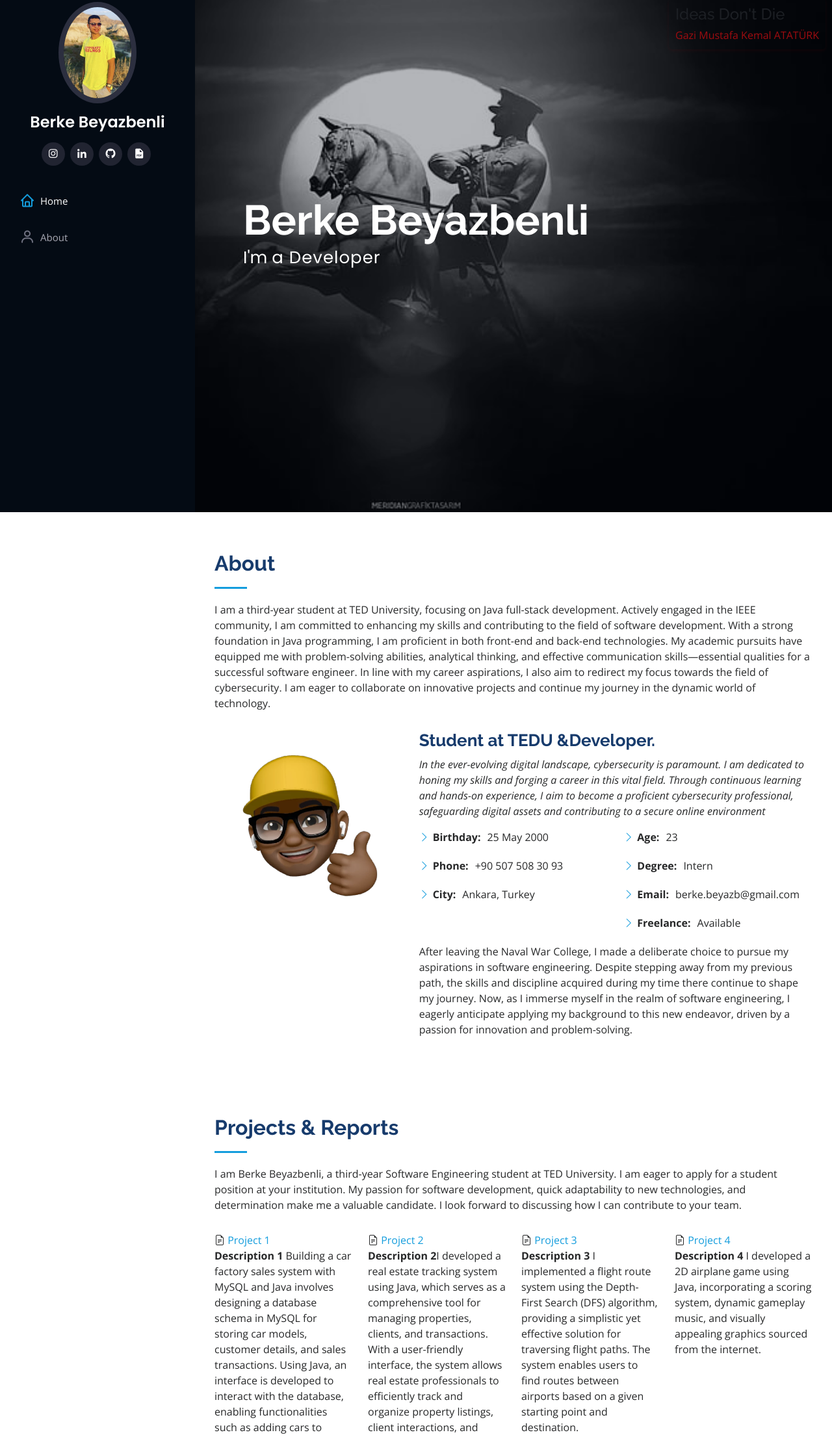
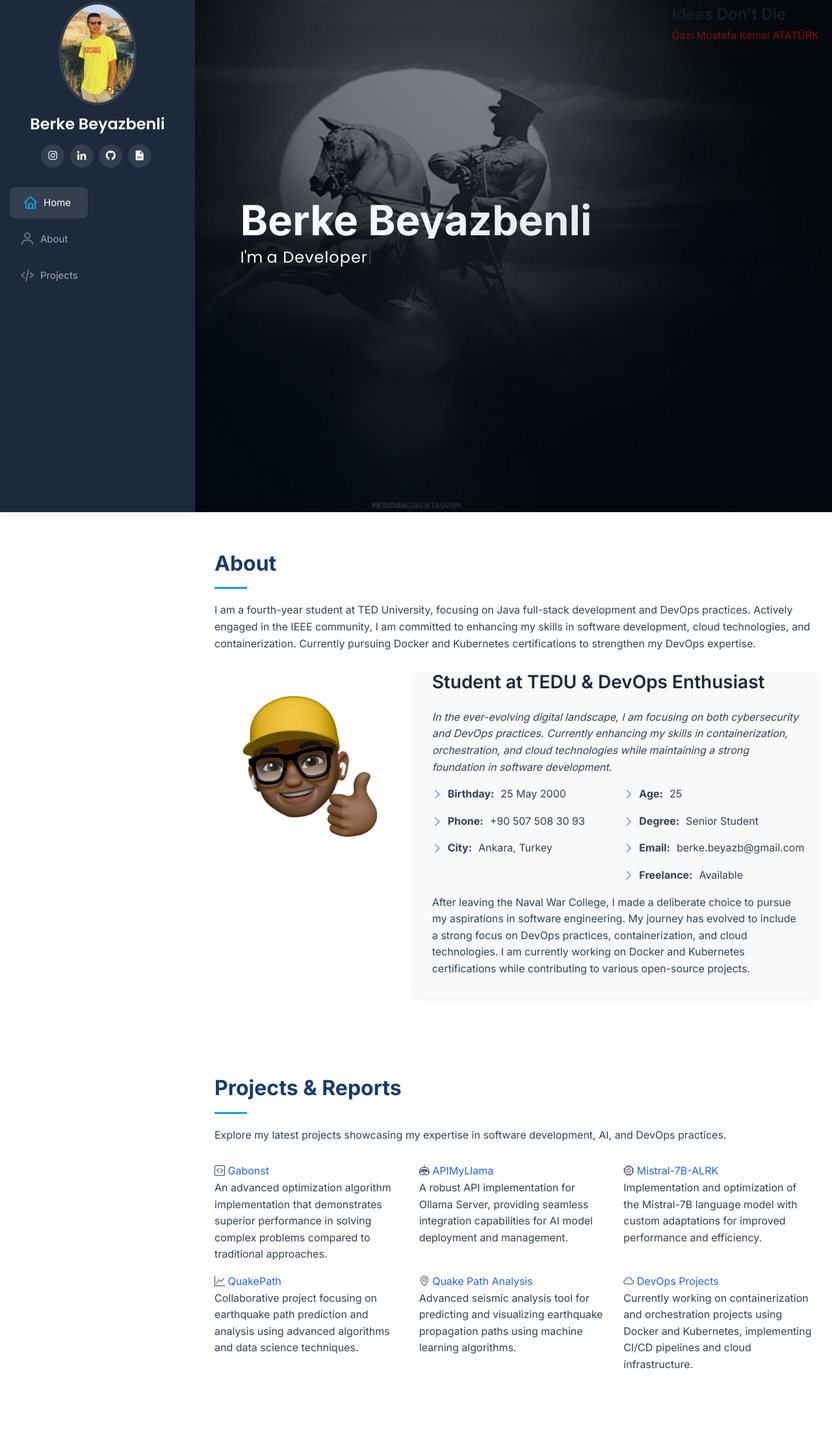
Before and after one commit to berkebeyazbenli/berkebeyazbenli.github.io, a plain HTML site: page index.html in a window 1280 px wide. Shown: the part 12-2223 px from the top of the page at 65% size. After the commit the page ends 2201 px from the top, so only its background shows below. Drawn offline with nearby package versions, Linux system fonts and the light colour scheme.

Commit message:
Update portfolio with new projects and DevOps focus

```diff
--- a/assets/css/style.css
+++ b/assets/css/style.css
@@ -1,26 +1,34 @@
+/* Modern Color Variables */
+:root {
+  --primary-color: #2563eb;
+  --secondary-color: #3b82f6;
+  --dark-color: #1e293b;
+  --light-color: #f8fafc;
+  --text-color: #334155;
+  --border-color: #e2e8f0;
+  --transition: all 0.3s ease;
+}
 
 body {
-  font-family: "Open Sans", sans-serif;
-  color: #272829;
+  font-family: 'Inter', 'Open Sans', sans-serif;
+  color: var(--text-color);
+  line-height: 1.6;
 }
 
 a {
-  color: #149ddd;
+  color: var(--primary-color);
   text-decoration: none;
+  transition: var(--transition);
 }
 
 a:hover {
-  color: #37b3ed;
-  text-decoration: none;
+  color: var(--secondary-color);
 }
 
-h1,
-h2,
-h3,
-h4,
-h5,
-h6 {
-  font-family: "Raleway", sans-serif;
+h1, h2, h3, h4, h5, h6 {
+  font-family: 'Inter', 'Raleway', sans-serif;
+  font-weight: 600;
+  color: var(--dark-color);
 }
 
 .back-to-top {
@@ -30,11 +38,11 @@ h6 {
   right: 15px;
   bottom: 15px;
   z-index: 996;
-  background: #149ddd;
+  background: var(--primary-color);
   width: 40px;
   height: 40px;
   border-radius: 50px;
-  transition: all 0.4s;
+  transition: var(--transition);
 }
 
 .back-to-top i {
@@ -44,7 +52,7 @@ h6 {
 }
 
 .back-to-top:hover {
-  background: #2eafec;
+  background: var(--secondary-color);
   color: #fff;
 }
 
@@ -64,15 +72,21 @@ h6 {
   z-index: 9997;
   transition: all 0.5s;
   padding: 0 15px;
-  background: #040b14;
+  background: var(--dark-color);
   overflow-y: auto;
+  box-shadow: 0 0 20px rgba(0, 0, 0, 0.1);
 }
 
 #header .profile img {
   margin: 15px auto;
   display: block;
   width: 120px;
-  border: 8px solid #2c2f3f;
+  border: 4px solid rgba(255, 255, 255, 0.1);
+  transition: var(--transition);
+}
+
+#header .profile img:hover {
+  transform: scale(1.05);
 }
 
 #header .profile h1 {
@@ -94,7 +108,9 @@ h6 {
 #header .profile .social-links a {
   font-size: 18px;
   display: inline-block;
-  background: #212431;
+  background: rgba(255, 255, 255, 0.1);
+  -webkit-backdrop-filter: blur(10px);
+  backdrop-filter: blur(10px);
   color: #fff;
   line-height: 1;
   padding: 8px 0;
@@ -103,13 +119,14 @@ h6 {
   text-align: center;
   width: 36px;
   height: 36px;
-  transition: 0.3s;
+  transition: var(--transition);
 }
 
 #header .profile .social-links a:hover {
-  background: #149ddd;
+  background: var(--primary-color);
   color: #fff;
   text-decoration: none;
+  transform: translateY(-3px);
 }
 
 #main {
@@ -161,8 +178,9 @@ h6 {
   color: #a8a9b4;
   padding: 12px 15px;
   margin-bottom: 8px;
-  transition: 0.3s;
+  transition: var(--transition);
   font-size: 15px;
+  border-radius: 8px;
 }
 
 .nav-menu a i,
@@ -178,6 +196,8 @@ h6 {
 .nav-menu li:hover>a {
   text-decoration: none;
   color: #fff;
+  background: rgba(255, 255, 255, 0.1);
+  padding-left: 20px;
 }
 
 .nav-menu a:hover i,
@@ -195,9 +215,9 @@ h6 {
   z-index: 9998;
   border: 0;
   font-size: 24px;
-  transition: all 0.4s;
+  transition: var(--transition);
   outline: none !important;
-  background-color: #149ddd;
+  background-color: var(--primary-color);
   color: #fff;
   width: 40px;
   height: 40px;
@@ -223,11 +243,13 @@ h6 {
   height: 100vh;
   background: url("../img/Atatürk.jpeg") top center;
   background-size: cover;
+  position: relative;
+  background-attachment: fixed;
 }
 
 #hero:before {
   content: "";
-  background: rgba(5, 13, 24, 0.3);
+  background: linear-gradient(45deg, rgba(5, 13, 24, 0.8), rgba(5, 13, 24, 0.4));
   position: absolute;
   bottom: 0;
   top: 0;
@@ -240,23 +262,26 @@ h6 {
   position: relative;
   z-index: 2;
   min-width: 300px;
-
+  padding: 0 20px;
 }
 
 
 
 #hero h1 {
   margin: 0 0 10px 0;
-  font-size: 64px;
+  font-size: 4rem;
   font-weight: 700;
   line-height: 56px;
   color: #fff;
+  background: linear-gradient(45deg, #fff, #e2e8f0);
+  -webkit-background-clip: text;
+  -webkit-text-fill-color: transparent;
 }
 
 #hero p {
   color: #fff;
   margin-bottom: 50px;
-  font-size: 26px;
+  font-size: 1.5rem;
   font-family: "Poppins", sans-serif;
 }
 
@@ -296,7 +321,7 @@ h6 {
 
 @media (max-width: 768px) {
   #hero h1 {
-    font-size: 28px;
+    font-size: 2.5rem;
     line-height: 36px;
   }
 
@@ -345,9 +370,9 @@ section {
 }
 
 .about .content h3 {
-  font-weight: 700;
-  font-size: 26px;
-  color: #173b6c;
+  font-size: 1.75rem;
+  margin-bottom: 1.5rem;
+  color: var(--dark-color);
 }
 
 .about .content ul {
@@ -356,7 +381,7 @@ section {
 }
 
 .about .content ul li {
-  margin-bottom: 20px;
+  margin-bottom: 1rem;
   display: flex;
   align-items: center;
 }
@@ -367,8 +392,8 @@ section {
 
 .about .content ul i {
   font-size: 16px;
-  margin-right: 5px;
-  color: #149ddd;
+  margin-right: 0.5rem;
+  color: var(--primary-color);
   line-height: 0;
 }
 
@@ -376,6 +401,12 @@ section {
   margin-bottom: 0;
 }
 
+.about .content {
+  padding: 2rem;
+  background: var(--light-color);
+  border-radius: 16px;
+  box-shadow: 0 4px 6px rgba(0, 0, 0, 0.05);
+}
 
 .facts {
   padding-bottom: 30px;
@@ -1061,3 +1092,19 @@ section {
     display: inline-block;
   }
 }
+
+/* Animations */
+[data-aos] {
+  transition-duration: 0.8s !important;
+}
+
+.fade-up {
+  opacity: 0;
+  transform: translateY(20px);
+  transition: var(--transition);
+}
+
+.fade-up.active {
+  opacity: 1;
+  transform: translateY(0);
+}
--- a/index.html
+++ b/index.html
@@ -6,17 +6,17 @@
   <meta content="width=device-width, initial-scale=1.0" name="viewport">
 
   <title>Berke Beyazbenli Portfolio</title>
-  <meta content="" name="description">
-  <meta content="" name="keywords">
-
+  <meta content="Software Engineer and Developer Portfolio" name="description">
+  <meta content="software engineer, developer, portfolio" name="keywords">
 
   <link href="assets/img/favicon.png" rel="icon">
   <link href="assets/img/favicon.png" rel="apple-touch-icon">
 
-
+  <!-- Google Fonts -->
+  <link href="https://fonts.googleapis.com/css2?family=Inter:wght@400;500;600;700&display=swap" rel="stylesheet">
   <link href="https://fonts.googleapis.com/css?family=Open+Sans:300,300i,400,400i,600,600i,700,700i|Raleway:300,300i,400,400i,500,500i,600,600i,700,700i|Poppins:300,300i,400,400i,500,500i,600,600i,700,700i" rel="stylesheet">
 
-
+  <!-- Vendor CSS Files -->
   <link href="assets/vendor/aos/aos.css" rel="stylesheet">
   <link href="assets/vendor/bootstrap/css/bootstrap.min.css" rel="stylesheet">
   <link href="assets/vendor/bootstrap-icons/bootstrap-icons.css" rel="stylesheet">
@@ -24,29 +24,23 @@
   <link href="assets/vendor/glightbox/css/glightbox.min.css" rel="stylesheet">
   <link href="assets/vendor/swiper/swiper-bundle.min.css" rel="stylesheet">
 
-
+  <!-- Template Main CSS File -->
   <link href="assets/css/style.css" rel="stylesheet">
-
 </head>
 
 <body>
-
-
   <i class="bi bi-list mobile-nav-toggle d-xl-none"></i>
-
 
   <header id="header">
     <div class="d-flex flex-column">
-
       <div class="profile">
-        <img src="assets/img/profilPhoto.jpg" alt="" class="img-fluid rounded-circle">
+        <img src="assets/img/profilPhoto.jpg" alt="Berke Beyazbenli" class="img-fluid rounded-circle">
         <h1 class="text-light"><a href="index.html">Berke Beyazbenli</a></h1>
         <div class="social-links mt-3 text-center">
-          <a href="https://www.instagram.com/berke.beyaz/" class="instagram"><i class="bx bxl-instagram"></i></a>
-          <a href="https://www.linkedin.com/in/berke-beyazbenli-266bab241/" class="linkedin"><i class="bx bxl-linkedin"></i></a>
-          <a href="https://github.com/berkebeyazbenli" class="github"><i class="bx bxl-github"></i></a>
-          <a href="https://drive.google.com/file/d/1twWj-VildSLMaqJsj_CzmjKlMBbq4MS_/view?usp=sharing" class="cv"><i class="bx bxs-file-pdf"></i></a>
-
+          <a href="https://www.instagram.com/berke.beyaz/" class="instagram" target="_blank" rel="noopener noreferrer"><i class="bx bxl-instagram"></i></a>
+          <a href="https://www.linkedin.com/in/berke-beyazbenli-266bab241/" class="linkedin" target="_blank" rel="noopener noreferrer"><i class="bx bxl-linkedin"></i></a>
+          <a href="https://github.com/berkebeyazbenli" class="github" target="_blank" rel="noopener noreferrer"><i class="bx bxl-github"></i></a>
+          <a href="https://drive.google.com/file/d/1gXznWvI301khpmwhQ9Uy6qEvJPK-RvmD/view?usp=drive_link" class="cv" target="_blank" rel="noopener noreferrer"><i class="bx bxs-file-pdf"></i></a>
         </div>
       </div>
 
@@ -54,21 +48,18 @@
         <ul>
           <li><a href="#hero" class="nav-link scrollto active"><i class="bx bx-home"></i> <span>Home</span></a></li>
           <li><a href="#about" class="nav-link scrollto"><i class="bx bx-user"></i> <span>About</span></a></li>
+          <li><a href="#projects" class="nav-link scrollto"><i class="bx bx-code-alt"></i> <span>Projects</span></a></li>
         </ul>
       </nav>
     </div>
   </header>
 
-  <section id="hero" class="d-flex flex-column justify-content-center align-items-center" style="background: url('assets/img/Atatürk.jpeg') top center; background-size: cover;">
+  <section id="hero" class="d-flex flex-column justify-content-center align-items-center">
     <div class="hero-container" data-aos="fade-in">
       <h1>Berke Beyazbenli</h1>
-      <p>I'm <span class="typed" data-typed-items=" a Student, a Developer, Turkish"></span></p>
+      <p>I'm <span class="typed" data-typed-items="a Student, a Developer, Turkish"></span></p>
     </div>
   </section>
-
-
-
-
 
   <section id="ideas" class="d-flex flex-column justify-content-center align-items-center">
     <div class="ideas-container" data-aos="fade-in">
@@ -77,26 +68,22 @@
     </div>
   </section>
 
-
   <main id="main">
-
-
     <section id="about" class="about">
       <div class="container">
-
-        <div class="section-title">
+        <div class="section-title" data-aos="fade-up">
           <h2>About</h2>
-          <p>I am a third-year student at TED University, focusing on Java full-stack development. Actively engaged in the IEEE community, I am committed to enhancing my skills and contributing to the field of software development. With a strong foundation in Java programming, I am proficient in both front-end and back-end technologies. My academic pursuits have equipped me with problem-solving abilities, analytical thinking, and effective communication skills—essential qualities for a successful software engineer. In line with my career aspirations, I also aim to redirect my focus towards the field of cybersecurity. I am eager to collaborate on innovative projects and continue my journey in the dynamic world of technology.</p>
+          <p>I am a fourth-year student at TED University, focusing on Java full-stack development and DevOps practices. Actively engaged in the IEEE community, I am committed to enhancing my skills in software development, cloud technologies, and containerization. Currently pursuing Docker and Kubernetes certifications to strengthen my DevOps expertise.</p>
         </div>
 
         <div class="row">
           <div class="col-lg-4" data-aos="fade-right">
-            <img src="assets/img/bitEmoji.png" class="img-fluid" alt="">
+            <img src="assets/img/bitEmoji.png" class="img-fluid" alt="Bitmoji">
           </div>
           <div class="col-lg-8 pt-4 pt-lg-0 content" data-aos="fade-left">
-            <h3>Student at TEDU &amp;Developer.</h3>
+            <h3>Student at TEDU &amp; DevOps Enthusiast</h3>
             <p class="fst-italic">
-              In the ever-evolving digital landscape, cybersecurity is paramount. I am dedicated to honing my skills and forging a career in this vital field. Through continuous learning and hands-on experience, I aim to become a proficient cybersecurity professional, safeguarding digital assets and contributing to a secure online environment
+              In the ever-evolving digital landscape, I am focusing on both cybersecurity and DevOps practices. Currently enhancing my skills in containerization, orchestration, and cloud technologies while maintaining a strong foundation in software development.
             </p>
             <div class="row">
               <div class="col-lg-6">
@@ -108,81 +95,84 @@
               </div>
               <div class="col-lg-6">
                 <ul>
-                  <li><i class="bi bi-chevron-right"></i> <strong>Age:</strong> <span>23</span></li>
-                  <li><i class="bi bi-chevron-right"></i> <strong>Degree:</strong> <span>Intern</span></li>
+                  <li><i class="bi bi-chevron-right"></i> <strong>Age:</strong> <span>25</span></li>
+                  <li><i class="bi bi-chevron-right"></i> <strong>Degree:</strong> <span>Senior Student</span></li>
                   <li><i class="bi bi-chevron-right"></i> <strong>Email:</strong> <span>berke.beyazb@gmail.com</span></li>
                   <li><i class="bi bi-chevron-right"></i> <strong>Freelance:</strong> <span>Available</span></li>
                 </ul>
               </div>
             </div>
             <p>
-              After leaving the Naval War College, I made a deliberate choice to pursue my aspirations in software engineering. Despite stepping away from my previous path, the skills and discipline acquired during my time there continue to shape my journey. Now, as I immerse myself in the realm of software engineering, I eagerly anticipate applying my background to this new endeavor, driven by a passion for innovation and problem-solving.
+              After leaving the Naval War College, I made a deliberate choice to pursue my aspirations in software engineering. My journey has evolved to include a strong focus on DevOps practices, containerization, and cloud technologies. I am currently working on Docker and Kubernetes certifications while contributing to various open-source projects.
             </p>
           </div>
         </div>
-
       </div>
     </section>
 
-
     <section id="projects" class="projects">
       <div class="container">
-
-        <div class="section-title">
+        <div class="section-title" data-aos="fade-up">
           <h2>Projects & Reports</h2>
-          <p>I am Berke Beyazbenli, a third-year Software Engineering student at TED University. I am eager to apply for a student position at your institution. My passion for software development, quick adaptability to new technologies, and determination make me a valuable candidate. I look forward to discussing how I can contribute to your team.</p>
+          <p>Explore my latest projects showcasing my expertise in software development, AI, and DevOps practices.</p>
         </div>
 
-        <div class="row no-gutters">
-
-          <div class="col-lg-3 col-md-6 d-md-flex align-items-md-stretch" data-aos="fade-up">
+        <div class="row">
+          <div class="col-lg-4 col-md-6 d-md-flex align-items-md-stretch" data-aos="fade-up">
             <div class="count-box">
-              <i class="bi bi-file-earmark-text"></i>
-              <a href="lhttps://github.com/devceyda/newcarfactory"><span>Project 1</span></a>
-              <p><strong>Description 1</strong> Building a car factory sales system with MySQL and Java involves designing a database schema in MySQL for storing car models, customer details, and sales transactions. Using Java, an interface is developed to interact with the database, enabling functionalities such as adding cars to inventory, managing customer data, and recording sales. The system integrates with MySQL using JDBC for database connectivity. Finally, user authentication and authorization are implemented for secure access.</p>
+              <i class="bi bi-code-square"></i>
+              <a href="https://github.com/berkebeyazbenli/Gabonst" target="_blank" rel="noopener noreferrer">Gabonst</a>
+              <p>An advanced optimization algorithm implementation that demonstrates superior performance in solving complex problems compared to traditional approaches.</p>
             </div>
           </div>
 
-          <div class="col-lg-3 col-md-6 d-md-flex align-items-md-stretch" data-aos="fade-up" data-aos-delay="100">
+          <div class="col-lg-4 col-md-6 d-md-flex align-items-md-stretch" data-aos="fade-up" data-aos-delay="100">
             <div class="count-box">
-              <i class="bi bi-file-earmark-text"></i>
-              <a href="https://github.com/berkebeyazbenli/realEstateProgram"><span>Project 2</span></a>
-              <p><strong>Description 2</strong>I developed a real estate tracking system using Java, which serves as a comprehensive tool for managing properties, clients, and transactions. With a user-friendly interface, the system allows real estate professionals to efficiently track and organize property listings, client interactions, and financial transactions. By integrating Microsoft SQL Server through Azure Data Studio, I aimed to enhance data management capabilities and ensure robustness and scalability in handling large volumes of real estate data. Despite initial challenges in setting up and configuring the database environment, the integration offers a seamless experience for users, combining the power of Java application development with the reliability of Microsoft SQL Server for data storage and management. </p>
+              <i class="bi bi-robot"></i>
+              <a href="https://github.com/berkebeyazbenli/APIMyLlama" target="_blank" rel="noopener noreferrer">APIMyLlama</a>
+              <p>A robust API implementation for Ollama Server, providing seamless integration capabilities for AI model deployment and management.</p>
             </div>
           </div>
 
-          <div class="col-lg-3 col-md-6 d-md-flex align-items-md-stretch" data-aos="fade-up" data-aos-delay="200">
+          <div class="col-lg-4 col-md-6 d-md-flex align-items-md-stretch" data-aos="fade-up" data-aos-delay="200">
             <div class="count-box">
-              <i class="bi bi-file-earmark-text"></i>
-              <a href="https://github.com/berkebeyazbenli/FlightNetworkProgramDFS"><span>Project 3</span></a>
-              <p><strong>Description 3</strong> I implemented a flight route system using the Depth-First Search (DFS) algorithm, providing a simplistic yet effective solution for traversing flight paths. The system enables users to find routes between airports based on a given starting point and destination.</p>
+              <i class="bi bi-cpu"></i>
+              <a href="https://github.com/berkebeyazbenli/Mistral-7B-ALRK" target="_blank" rel="noopener noreferrer">Mistral-7B-ALRK</a>
+              <p>Implementation and optimization of the Mistral-7B language model with custom adaptations for improved performance and efficiency.</p>
             </div>
           </div>
 
-          <div class="col-lg-3 col-md-6 d-md-flex align-items-md-stretch" data-aos="fade-up" data-aos-delay="300">
+          <div class="col-lg-4 col-md-6 d-md-flex align-items-md-stretch" data-aos="fade-up" data-aos-delay="300">
             <div class="count-box">
-              <i class="bi bi-file-earmark-text"></i>
-              <a href="https://github.com/berkebeyazbenli/PlaneGame"><span>Project 4</span></a>
-              <p><strong>Description 4</strong> I developed a 2D airplane game using Java, incorporating a scoring system, dynamic gameplay music, and visually appealing graphics sourced from the internet.</p>
+              <i class="bi bi-graph-up"></i>
+              <a href="https://github.com/kaancakr/QuakePath" target="_blank" rel="noopener noreferrer">QuakePath</a>
+              <p>Collaborative project focusing on earthquake path prediction and analysis using advanced algorithms and data science techniques.</p>
             </div>
           </div>
 
+          <div class="col-lg-4 col-md-6 d-md-flex align-items-md-stretch" data-aos="fade-up" data-aos-delay="400">
+            <div class="count-box">
+              <i class="bi bi-geo-alt"></i>
+              <a href="https://github.com/kaancakr/quake-path" target="_blank" rel="noopener noreferrer">Quake Path Analysis</a>
+              <p>Advanced seismic analysis tool for predicting and visualizing earthquake propagation paths using machine learning algorithms.</p>
+            </div>
+          </div>
+
+          <div class="col-lg-4 col-md-6 d-md-flex align-items-md-stretch" data-aos="fade-up" data-aos-delay="500">
+            <div class="count-box">
+              <i class="bi bi-cloud"></i>
+              <a href="#" target="_blank" rel="noopener noreferrer">DevOps Projects</a>
+              <p>Currently working on containerization and orchestration projects using Docker and Kubernetes, implementing CI/CD pipelines and cloud infrastructure.</p>
+            </div>
+          </div>
         </div>
-
       </div>
     </section>
-
-
-
-
   </main>
-
-
-
 
   <a href="#" class="back-to-top d-flex align-items-center justify-content-center"><i class="bi bi-arrow-up-short"></i></a>
 
-
+  <!-- Vendor JS Files -->
   <script src="assets/vendor/purecounter/purecounter_vanilla.js"></script>
   <script src="assets/vendor/aos/aos.js"></script>
   <script src="assets/vendor/bootstrap/js/bootstrap.bundle.min.js"></script>
@@ -193,9 +183,8 @@
   <script src="assets/vendor/waypoints/noframework.waypoints.js"></script>
   <script src="assets/vendor/php-email-form/validate.js"></script>
 
-
+  <!-- Template Main JS File -->
   <script src="assets/js/main.js"></script>
-
 </body>
 
 </html>
```
